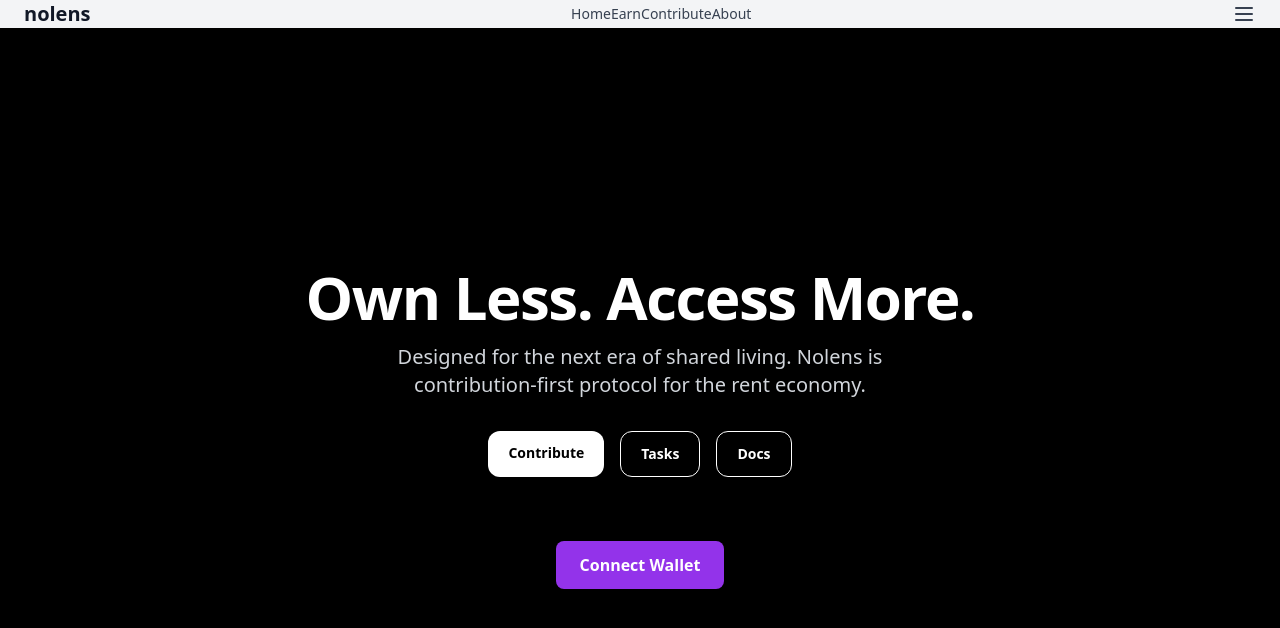
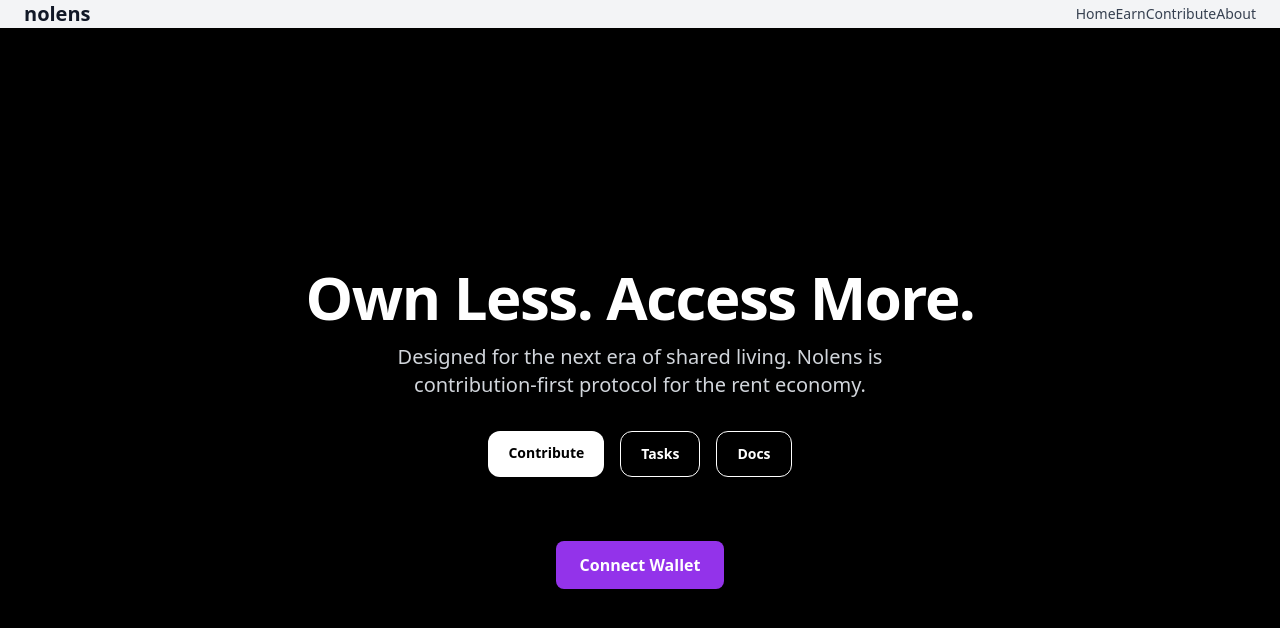
Before and after one commit to nolensprotocol/nolens, a Next.js app: page / in a window 1280 px wide. Shown: the top 628 px of the page. Built offline with nearby package versions, Linux system fonts and the light colour scheme; what wagmi would draw is missing.

Commit message:
Update Navbar.js

```diff
--- a/components/Navbar.js
+++ b/components/Navbar.js
@@ -1,10 +1,18 @@
-// components/Navbar.jsx
 import Link from 'next/link'
-import { useState } from 'react'
+import { useState, useEffect } from 'react'
 import { Menu, X } from 'lucide-react'
 
 export default function Navbar() {
   const [isOpen, setIsOpen] = useState(false)
+  const [isMobile, setIsMobile] = useState(false)
+
+  // Check if screen is mobile-sized
+  useEffect(() => {
+    const handleResize = () => setIsMobile(window.innerWidth < 768)
+    handleResize()
+    window.addEventListener('resize', handleResize)
+    return () => window.removeEventListener('resize', handleResize)
+  }, [])
 
   const toggleMenu = () => setIsOpen(!isOpen)
   const closeMenu = () => setIsOpen(false)
@@ -13,26 +21,28 @@ export default function Navbar() {
     <header className="bg-[#f7f8fa] fixed top-0 w-full z-50 shadow-sm">
       <div className="max-w-7xl mx-auto px-6 py-5 flex items-center justify-between">
         {/* Logo */}
-        <Link href="/" className="flex items-center space-x-2">
-          <span className="text-xl font-bold text-gray-900">nolens</span>
-        </Link>
+        <Link href="/" className="text-xl font-bold text-gray-900">nolens</Link>
 
         {/* Desktop Nav */}
-        <nav className="hidden md:flex space-x-10 text-sm font-medium text-gray-700">
+        {!isMobile && (
+          <nav className="flex space-x-10 text-sm font-medium text-gray-700">
             <Link href="/">Home</Link>
             <Link href="/tasks">Earn</Link>
             <Link href="/contribute">Contribute</Link>
             <Link href="/docs">About</Link>
           </nav>
+        )}
 
-        {/* Hamburger */}
-        <button onClick={toggleMenu} className="md:hidden text-gray-700">
+        {/* Mobile Hamburger */}
+        {isMobile && (
+          <button onClick={toggleMenu} className="text-gray-700">
             {isOpen ? <X size={24} /> : <Menu size={24} />}
           </button>
+        )}
       </div>
 
       {/* Mobile Dropdown */}
-      {isOpen && (
+      {isMobile && isOpen && (
         <div className="md:hidden bg-[#f7f8fa] px-6 pb-6 space-y-4 text-sm font-medium text-gray-800 animate-fade-in">
           <Link href="/" onClick={closeMenu} className="block">Home</Link>
           <Link href="/tasks" onClick={closeMenu} className="block">Earn</Link>
```
Lines whose indentation alone changed are shown as unchanged.
